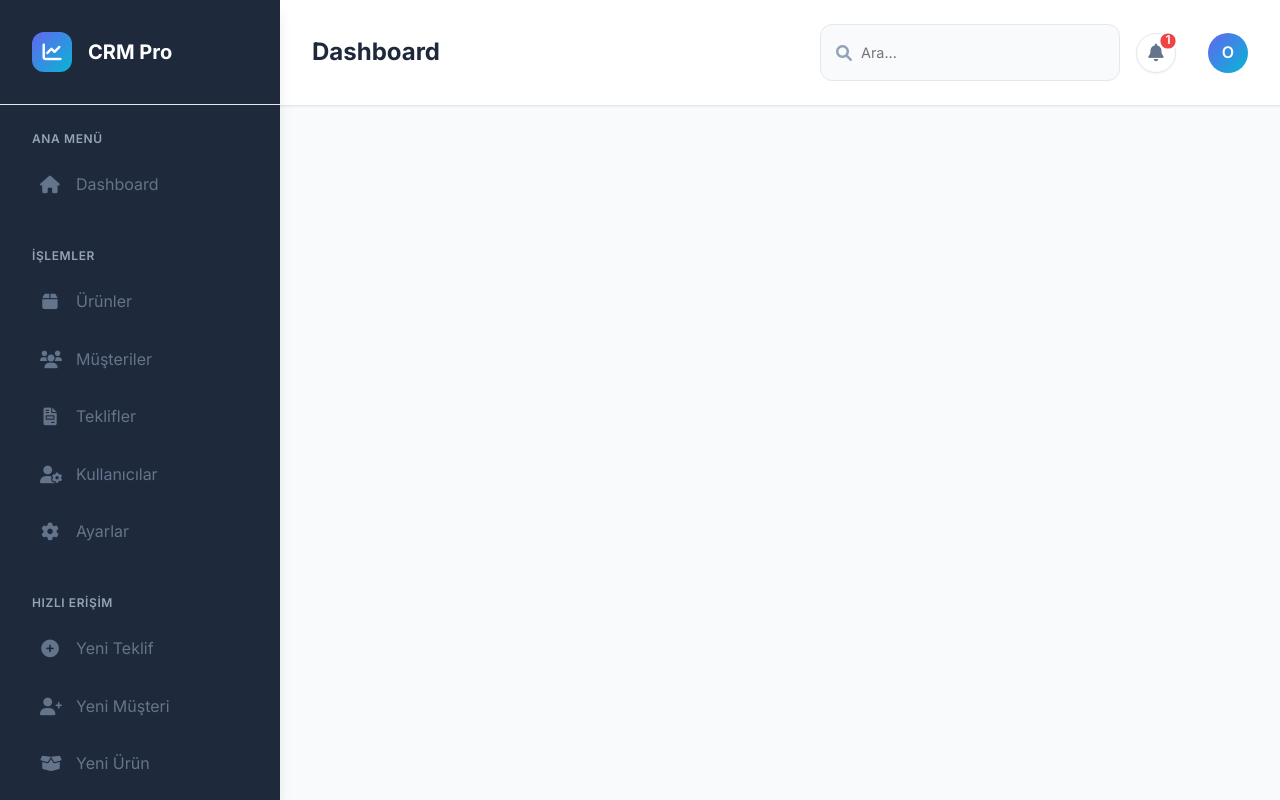
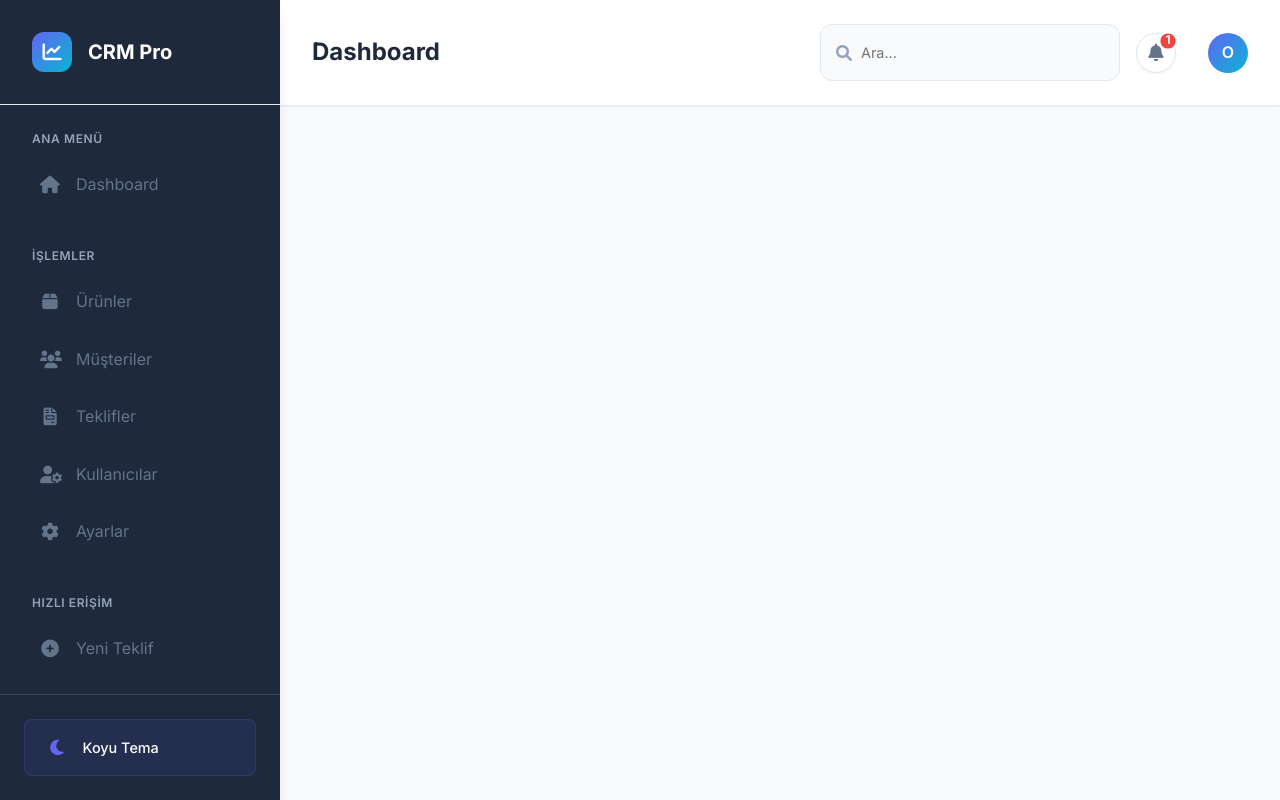
Before and after one commit to hepdigital/ODCRM, a PHP site: page /includes/header.php in a window 1280 px wide. Run offline with PHP 8.4, Linux system fonts and the light colour scheme; a user stored in the database is signed in; data comes from the database, SQL or seed files in the repository.

Commit message:
Theme toggle'ı sidebar'a taşı - Daha şık ve erişilebilir
SORUN:
- Light/Dark mode geçişi sadece login ekranında vardı
- Yönetim panelinde theme değiştirme butonu yoktu
- Header'a eklemek görsel kirliliğe sebep oluyordu

ÇÖZÜM:
✅ Theme toggle'ı sidebar'ın en altına taşı
✅ Şık bir footer tasarımı ile entegre et
✅ Icon ve text ile kullanıcı dostu yap
✅ Hover animasyonları ekle

DEĞİŞTİRİLEN DOSYALAR:

📄 includes/header.php:
  - Sidebar'a footer eklendi
  - Theme toggle butonu (icon + text)
  - HTML yapısı: <div class="sidebar-footer">

📄 assets/js/theme.js:
  - createThemeToggle() header yerine sidebar'ı hedefliyor
  - bindEvents() sidebar toggle'ına event listener ekliyor
  - updateToggleIcon() icon ve text'i dinamik güncelliyor
  - "Koyu Tema" ⇄ "Açık Tema" geçişi

📄 assets/css/modern-theme.css:
  - .sidebar-footer stilleri (absolute positioned)
  - .sidebar-theme-toggle tasarımı:
    * Mor gradient background (rgba)
    * Hover animasyonu (translateY)
    * Icon + text layout
  - .sidebar-nav padding-bottom ekle (footer ile çakışmasın)

ÖZELLİKLER:
🌙 Light/Dark mode geçişi
🎨 Şık footer tasarımı
🖱️ Hover animasyonları
📱 Responsive tasarım
💾 localStorage ile kalıcı
🔔 Toast notification gösterimi

GÖRÜNÜM:
┌──────────────────────┐
│ CRM Pro             │
│ ─────────────────── │
│ 📊 Dashboard        │
│ 📦 Ürünler          │
│ 👥 Müşteriler       │
│ 📋 Teklifler        │
│ ⚙️  Ayarlar         │
│                     │
│ ─────────────────── │
│ [🌙 Koyu Tema]      │ ← YENİ!
└──────────────────────┘

🤖 Generated with [Claude Code](https://claude.com/claude-code)

Co-Authored-By: Claude <noreply@anthropic.com>

```diff
--- a/assets/css/modern-theme.css
+++ b/assets/css/modern-theme.css
@@ -137,6 +137,7 @@ body {
 
 .sidebar-nav {
   padding: var(--spacing-lg) 0;
+  padding-bottom: 80px; /* Footer için alan bırak */
 }
 
 .nav-section {
@@ -193,6 +194,47 @@ body {
   padding: 0.25rem 0.5rem;
   border-radius: 9999px;
   margin-left: auto;
+}
+
+/* Sidebar Footer - Theme Toggle */
+.sidebar-footer {
+  position: absolute;
+  bottom: 0;
+  left: 0;
+  right: 0;
+  padding: var(--spacing-lg);
+  border-top: 1px solid rgba(255, 255, 255, 0.1);
+  background: var(--bg-sidebar);
+}
+
+.sidebar-theme-toggle {
+  width: 100%;
+  display: flex;
+  align-items: center;
+  gap: var(--spacing-md);
+  padding: var(--spacing-md) var(--spacing-lg);
+  background: rgba(99, 102, 241, 0.1);
+  border: 1px solid rgba(99, 102, 241, 0.2);
+  border-radius: var(--radius-md);
+  color: var(--text-white);
+  font-size: 0.9rem;
+  cursor: pointer;
+  transition: all var(--transition-fast);
+}
+
+.sidebar-theme-toggle:hover {
+  background: rgba(99, 102, 241, 0.2);
+  border-color: rgba(99, 102, 241, 0.3);
+  transform: translateY(-2px);
+}
+
+.sidebar-theme-toggle i {
+  font-size: 1.1rem;
+  color: var(--primary-color);
+}
+
+.sidebar-theme-toggle span {
+  font-weight: 500;
 }
 
 /* Main Content */
--- a/includes/header.php
+++ b/includes/header.php
@@ -104,6 +104,14 @@ if (!isset($_SESSION['user_id']) && basename($_SERVER['PHP_SELF']) !== 'login.ph
                     </div>
                 </div>
             </nav>
+
+            <!-- Theme Toggle -->
+            <div class="sidebar-footer">
+                <button class="sidebar-theme-toggle" id="sidebarThemeToggle" title="Tema Değiştir">
+                    <i class="fas fa-moon"></i>
+                    <span>Koyu Tema</span>
+                </button>
+            </div>
         </aside>
 
         <!-- Main Content -->
```
Also changed, not shown: assets/js/theme.js (+31 -23 lines).
